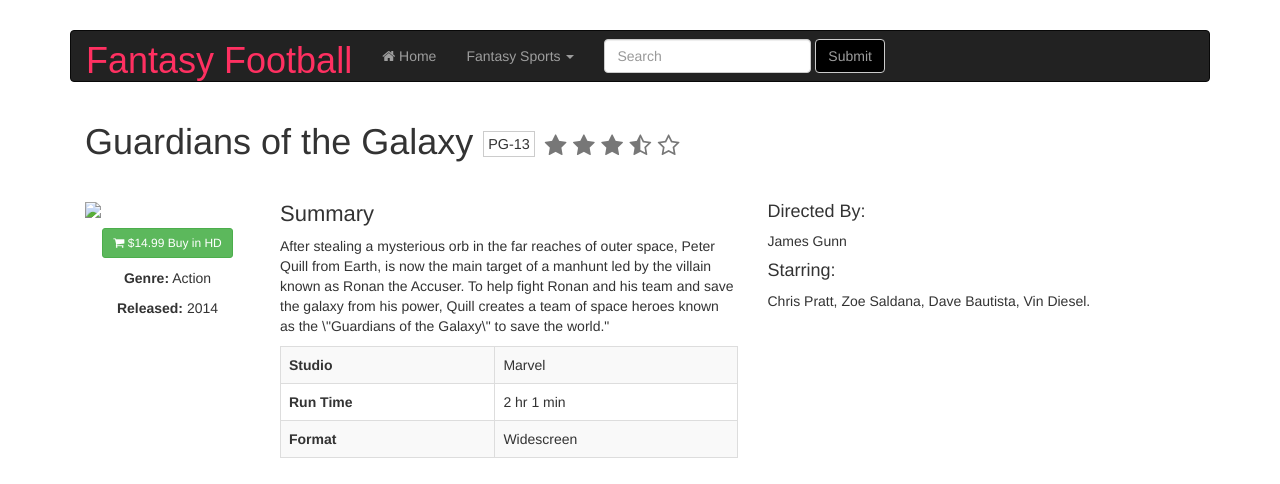
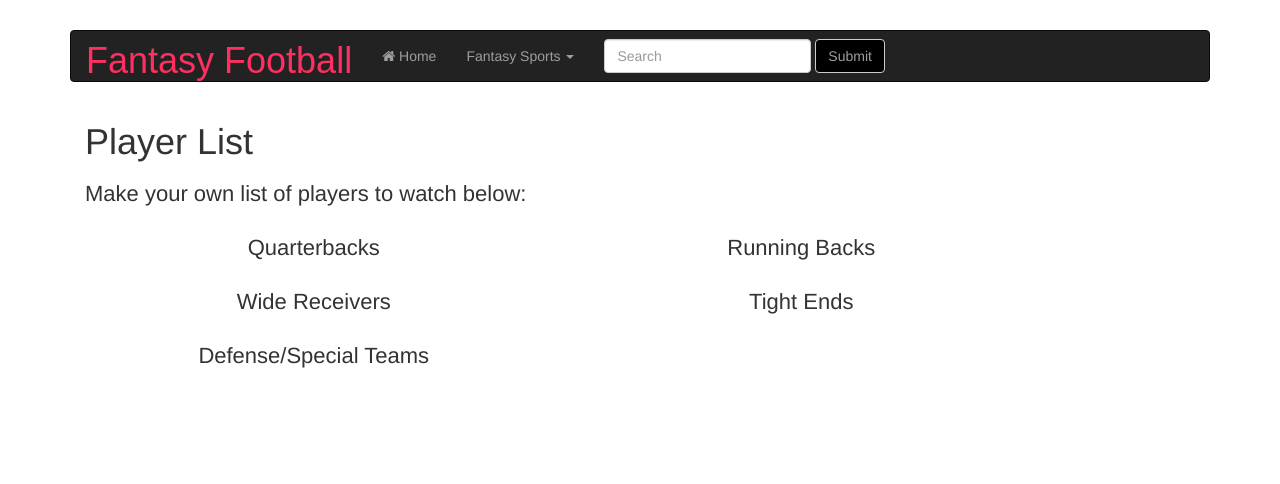
Before and after one commit to juddfineberg/juddfineberg.github.io, a plain HTML site: page Fantasy Football.html in a window 1280 px wide. Drawn offline with nearby package versions, Linux system fonts and the light colour scheme.

Commit message:
Begin list for football

```diff
--- a/Fantasy Football.html
+++ b/Fantasy Football.html
@@ -63,64 +63,49 @@
         </div>
       </nav>
 
-    <div class="container">
-      <div class="row">
-        <div class="col-md-12">
-          <h1 class="title">
-            <span>Guardians of the Galaxy</span>
-            <span class="rating">PG-13</span>
-            <small class="text-muted">
-              <i class="fa fa-star"></i>
-              <i class="fa fa-star"></i>
-              <i class="fa fa-star"></i>
-              <i class="fa fa-star-half-o"></i>
-              <i class="fa fa-star-o"></i>
-            </small>
-          </h1>
-        </div>
+      <div class="container">
+        <h1>Player List</h1>
+          <h2>
+            Make your own list of players to watch below:
+          </h2>
       </div>
 
+      <div class="container">
+      <div class="row">
+        <div class="col-sm-5 text-center">
+          <h2> Quarterbacks </h2>
+                  <p>
 
-      <div class="row">
-        <div class="col-md-2 text-center">
-          <p><img src="poster.jpg" class="img-responsive"></p>
-          <p>
-            <a href="#" class="btn btn-sm btn-success">
-              <i class="fa fa-shopping-cart"></i>
-              $14.99 Buy in HD
-            </a>
           </p>
-          <p><strong>Genre:</strong> Action</p>
-          <p><strong>Released:</strong> 2014</p>
         </div>
-        <div class="col-md-5 summary">
-          <h2>Summary</h2>
-          <p>
-            After stealing a mysterious orb in the far reaches of outer space, Peter Quill from Earth, is now the main target of a manhunt led by the villain known as Ronan the Accuser. To help fight Ronan and his team and save the galaxy from his power, Quill creates a team of space heroes known as the \"Guardians of the Galaxy\" to save the world."
-          </p>
-          <table class="table table-striped table-bordered">
-            <tr>
-              <td><strong>Studio</strong></td>
-              <td>Marvel</td>
-            </tr>
-            <tr>
-              <td><strong>Run Time</strong></td>
-              <td>2 hr 1 min</td>
-            </tr>
-            <tr>
-              <td><strong>Format</strong></td>
-              <td>Widescreen</td>
-            </tr>
-          </table>
-        </div>
-        <div class="col-md-5 actors">
-          <div class="row">
-            <div class="col-md-12">
-              <h4>Directed By:</h4>
-              <p>James Gunn</p>
-              <h4>Starring:</h4>
-              <p>Chris Pratt, Zoe Saldana, Dave Bautista, Vin Diesel.</p>
+          <div class="col-sm-5 text-center">
+            <h2> Running Backs </h2>
+                      <p>
+
+            </p>
+          </div>
+          <div class="col-sm-5 text-center">
+            <h2> Wide Receivers </h2>
+                      <p>
+
+            </p>
+          </div>
+
+            <div class="col-sm-5 text-center">
+              <h2> Tight Ends </h2>
+                      <p>
+
+              </p>
             </div>
+
+              <div class="col-sm-5 text-center">
+                <h2> Defense/Special Teams </h2>
+                          <p>
+
+                </p>
+              </div>
+
+
           </div>
         </div>
       </div>
```
Also changed, not shown: index.html (+0 -3 lines).
